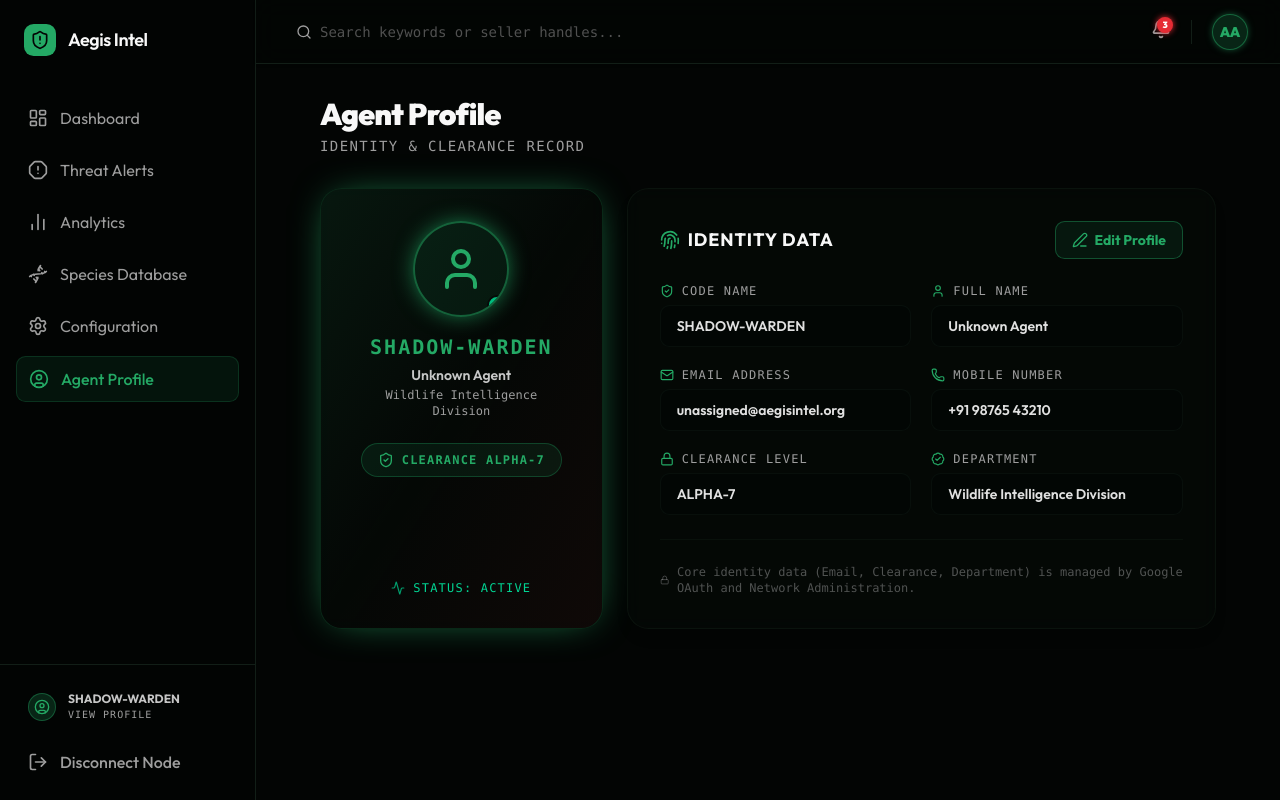
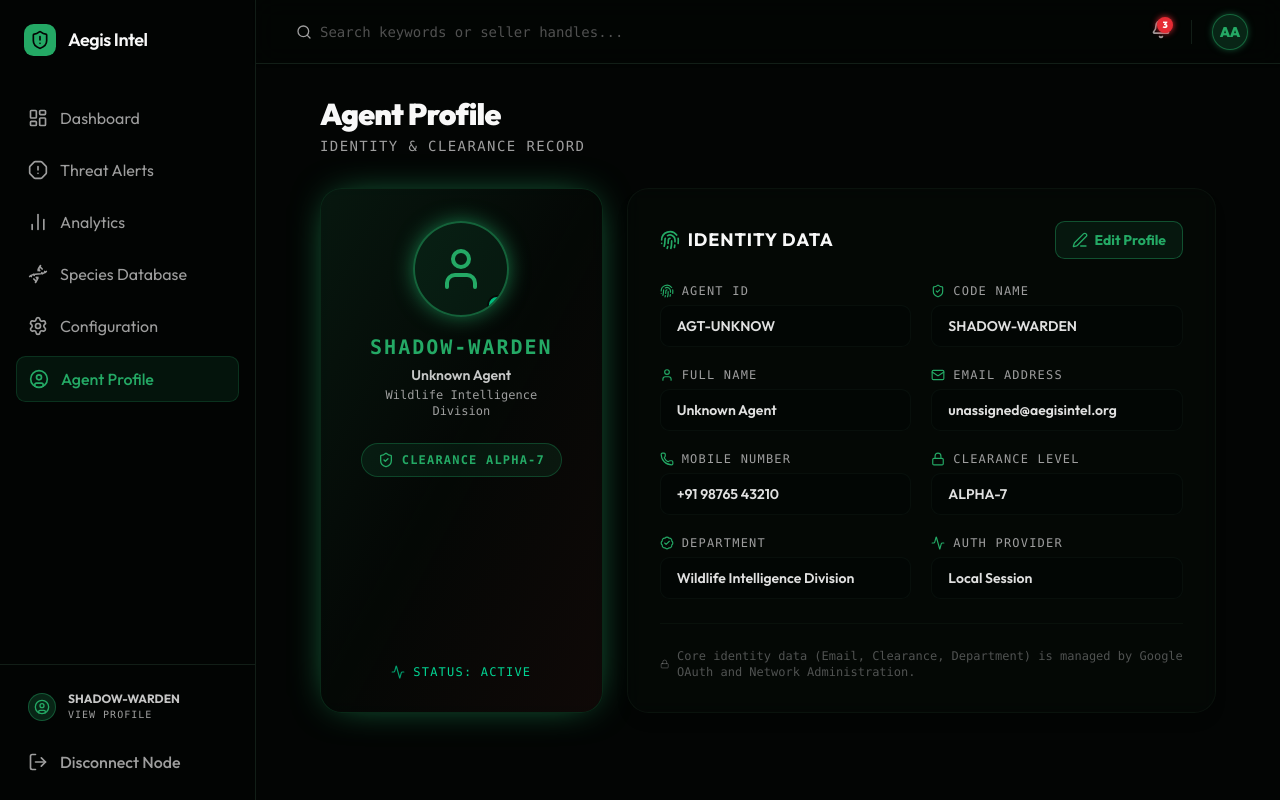
Before and after one commit to shteypandey28-hue/Aegis-Intel, a Next.js app: page /profile in a window 1280 px wide. Built offline with nearby package versions, Linux system fonts and the light colour scheme.

Commit message:
Fix: Google login shows real name, email, picture, agent ID on profile

```diff
--- a/src/app/(dashboard)/profile/ProfileClient.tsx
+++ b/src/app/(dashboard)/profile/ProfileClient.tsx
@@ -14,6 +14,7 @@ type SessionUser = {
   name: string
   picture: string | null
   provider: string
+  loginAt?: string
 } | null
 
 function ProfileField({
@@ -57,15 +58,22 @@ export default function ProfileClient({ user: userProp }: { user: SessionUser })
   const session = useSession()
   const user = session || userProp
 
+  // Generate a stable agent ID from user's ID or email
+  const agentId = user?.id
+    ? 'AGT-' + user.id.slice(-6).toUpperCase()
+    : 'AGT-' + (user?.email || 'unknown').split('@')[0].replace(/[^a-zA-Z0-9]/g, '').slice(0, 6).toUpperCase()
+
   const INITIAL_PROFILE = {
     codeName: user?.name ? user.name.split(' ')[0].toUpperCase() + '-AGENT' : 'SHADOW-WARDEN',
     name: user?.name || 'Unknown Agent',
     email: user?.email || 'unassigned@aegisintel.org',
     mobile: '+91 98765 43210',
+    agentId: agentId,
     clearanceLevel: 'ALPHA-7',
     department: 'Wildlife Intelligence Division',
-    joinDate: '2024-01-15',
+    joinDate: user?.loginAt ? new Date(user.loginAt).toISOString().split('T')[0] : '2024-01-15',
     status: 'ACTIVE',
+    provider: user?.provider === 'google' ? 'Google OAuth 2.0' : user?.provider === 'email' ? 'Email Auth' : 'Local Session',
   }
 
   const [profile, setProfile] = useState(INITIAL_PROFILE)
@@ -191,6 +199,12 @@ export default function ProfileClient({ user: userProp }: { user: SessionUser })
 
           <div className="grid grid-cols-1 sm:grid-cols-2 gap-5">
             <ProfileField
+              icon={Fingerprint}
+              label="Agent ID"
+              value={profile.agentId}
+              editable={false}
+            />
+            <ProfileField
               icon={ShieldCheck}
               label="Code Name"
               value={profile.codeName}
@@ -230,6 +244,12 @@ export default function ProfileClient({ user: userProp }: { user: SessionUser })
               value={profile.department}
               editable={false}
             />
+            <ProfileField
+              icon={Activity}
+              label="Auth Provider"
+              value={profile.provider}
+              editable={false}
+            />
           </div>
 
           <div className="mt-6 pt-6 border-t border-border/40 flex items-center gap-2 text-xs font-mono text-muted-foreground/50">
--- a/src/app/api/auth/google/callback/route.ts
+++ b/src/app/api/auth/google/callback/route.ts
@@ -78,7 +78,7 @@ export async function GET(request: NextRequest) {
     const response = NextResponse.redirect(redirectUrl)
 
     response.cookies.set('aegis_session', sessionData, {
-      httpOnly: true,
+      httpOnly: false,
       secure: process.env.NODE_ENV === 'production',
       sameSite: 'lax',
       maxAge: 60 * 60 * 24 * 7, // 7 days
--- a/src/lib/useSession.ts
+++ b/src/lib/useSession.ts
@@ -8,6 +8,7 @@ type SessionUser = {
   name: string
   picture: string | null
   provider: string
+  loginAt?: string
 } | null
 
 export function useSession(): SessionUser {
```
